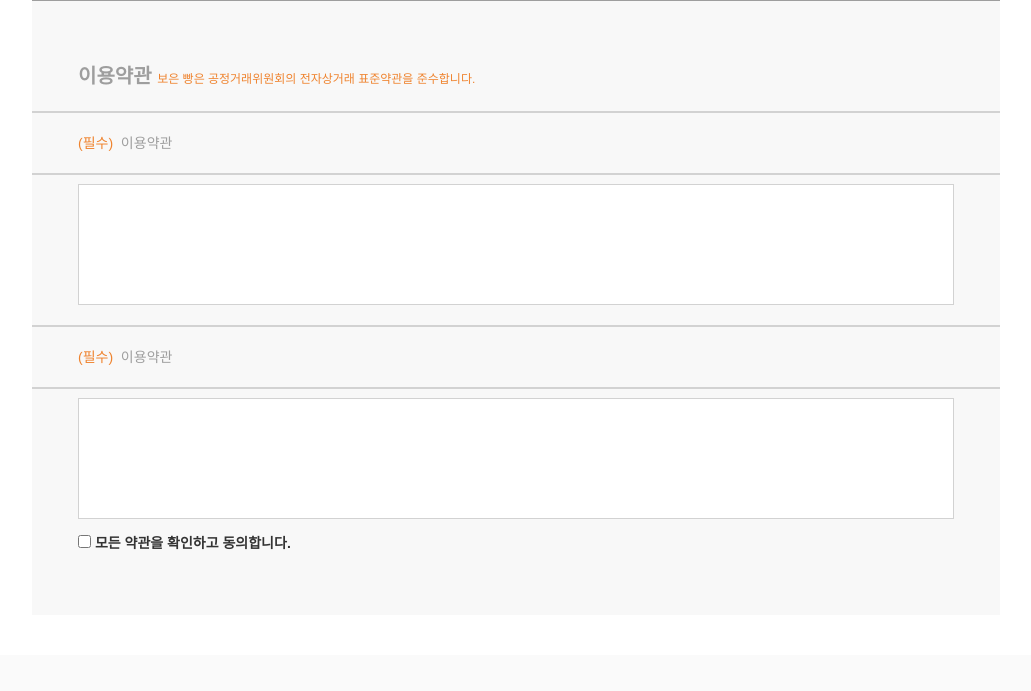
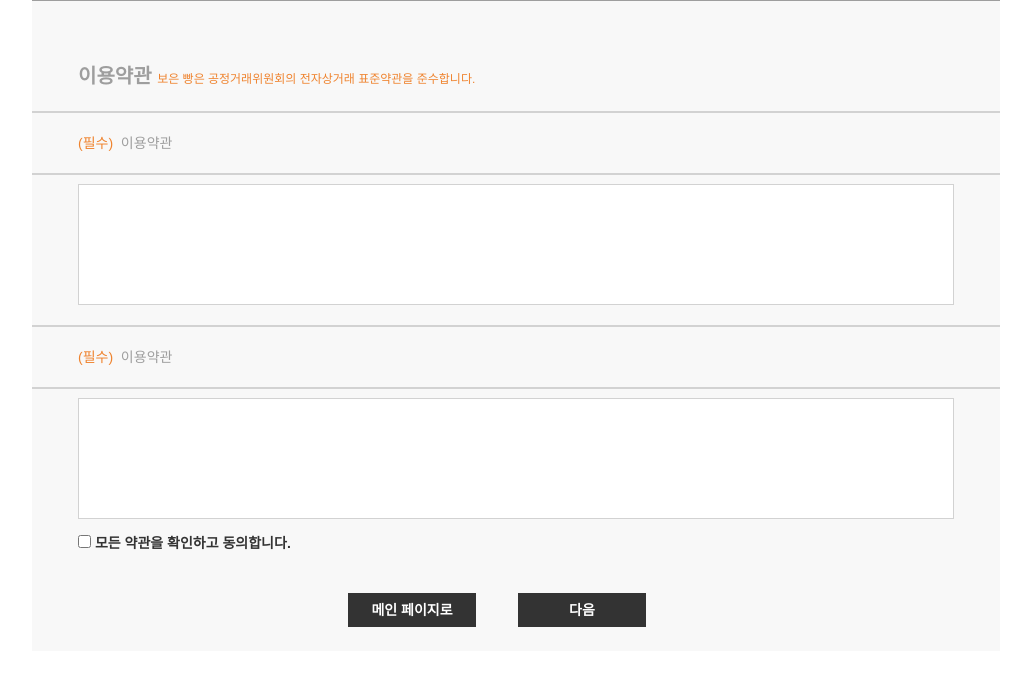
Before and after one commit to YounngR/boeunProject, a Django app: page /boeun/agreement in a window 1280 px wide. Shown: the part 502-1193 px from the top of the page, without its empty margins (124-1155 px from the left). Before the commit the page ends 1052 px from the top, so only its background shows below. Run offline with Django 3.2, Linux system fonts and the light colour scheme; some libraries are stand-ins or nearby versions.

Commit message:
agreement button

```diff
--- a/boeun_bread/templates/SignUp/agreement.html
+++ b/boeun_bread/templates/SignUp/agreement.html
@@ -4,7 +4,7 @@
     <style>
         #agreement-box{
             width:968px;
-            height: 616px;
+            height: 652px;
             border-top:2px solid #9E9E9E;
             margin: 0 auto;
             margin-top:65px;
@@ -30,6 +30,18 @@
             margin-left:33px;
             width:45px;
             color:red;
+        }
+        .button{
+            display: inline-block;
+            width:128px;
+            height: 34px;
+            background: rgb(51,51,51);
+            color:white;
+            line-height: 34px;
+            font-weight: 600;
+            margin-right: 38px;
+            margin-top: 40px;;
+            cursor: pointer;
         }
     </style>
     <div style="width:521px; margin:0 auto; margin-top:77px;">
@@ -76,5 +88,17 @@
             <input type="checkbox">
             <span style="font-weight: 600;">모든 약관을 확인하고 동의합니다.</span>
         </div>
+        <div class="text-center">
+            <div class="button" onclick="mainPage();">메인 페이지로</div>
+            <div class="button" onclick="nextPage();">다음</div>
+        </div>
     </div>
+    <script>
+        function mainPage(){
+            window.location.href="/";
+        }
+        function nextPage(){
+
+        }
+    </script>
 {% endblock %}
```
